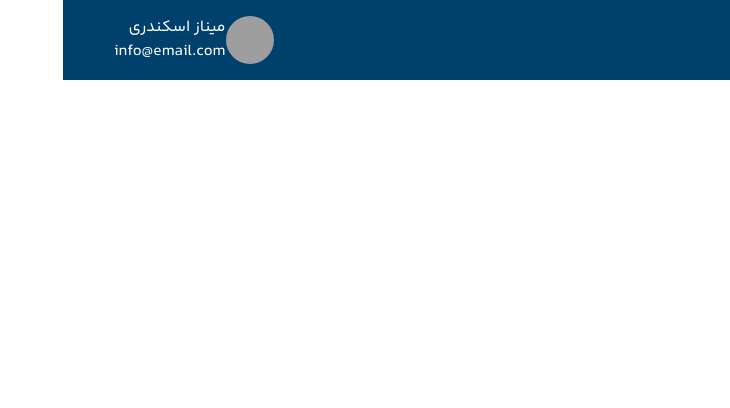
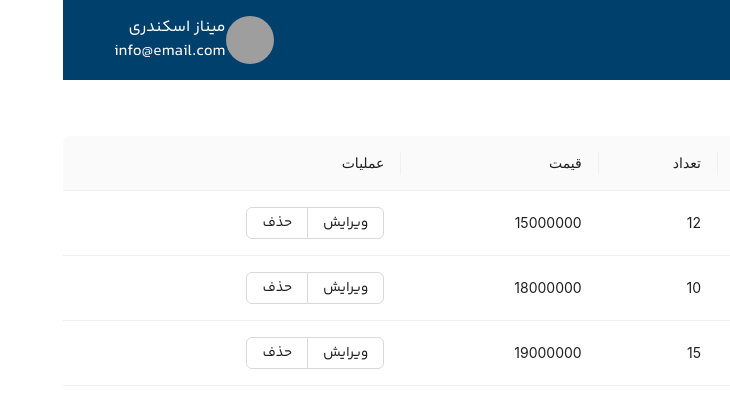
Before and after one commit to javadboroji/react-dashboard, a React (Vite) app in the folder vite-number-conversion/: page /product in a window 1280 px wide. Shown: the top 408 px of the page, without its empty margins (550-1280 px from the left). Built offline with nearby package versions, Linux system fonts and the light colour scheme.

Commit message:
add custom Modal

```diff
--- a/vite-number-conversion/src/Components/Forms/FormText.tsx
+++ b/vite-number-conversion/src/Components/Forms/FormText.tsx
@@ -3,13 +3,15 @@ import { Input } from 'antd';
 
 type fromTextType={
     placeholder:string,
-    defaultValue:string
+    defaultValue?:string|number,
+    type?:string,
+    style?:string
 }
 function FormText(props:fromTextType) {
-    const {placeholder,defaultValue}=props
+    const {placeholder,defaultValue, type, style}=props
   return (
     <>
-        <Input placeholder={placeholder } defaultValue={defaultValue}/>
+        <Input placeholder={placeholder } defaultValue={defaultValue} type={type}  className={style}/>
     </>
   )
 }
--- a/vite-number-conversion/src/Components/Forms/Forms.tsx
+++ b/vite-number-conversion/src/Components/Forms/Forms.tsx
@@ -6,27 +6,25 @@ import FormDate from './FormDate';
 type formsPropsType = {
     fieldType: string,
     placeholder:string,
-    defaultValue?   :string
+    defaultValue?:string
 }
 function Forms(props: formsPropsType) {
     const { fieldType } = props;
 
-    switch (fieldType) {
-        case "text":
-            <FormText placeholder={"متن"} defaultValue=""/>
-            break;
-        case "select":
-            <FormSelect />
-            break;
-        case "date":
-            <FormDate />
-            break;
-        default:
-            break;
-    }
-    return (
-        <div>Forms</div>
-    )
+    // switch (fieldType) {
+    //     case "text":
+    //         <FormText />
+    //         break;
+    //     case "select":
+    //         <FormSelect />
+    //         break;
+    //     case "date":
+    //         <FormDate />
+    //         break;
+    //     default:
+    //         break;
+    // }
+   return<></>
 }
 
 export default Forms
--- /dev/null
+++ b/vite-number-conversion/src/Components/LocalComponents/CusGrid.tsx
@@ -0,0 +1,117 @@
+import React, { useEffect, useState } from 'react'
+import { Col, Row, Space, Table, Tag } from 'antd';
+import type { TableProps } from 'antd';
+import Buttons from '../Buttons/Buttons';
+import { Button } from 'antd/es/radio';
+import CusModal from './CusModal';
+import Forms from '../Forms/Forms';
+import FormText from '../Forms/FormText';
+
+interface DataType {
+  key: string;
+  name: string;
+  category: string;
+  count: number | any;
+  price: number | any;
+}
+function CusGrid() {
+  //modal state
+  const [open, setOpen] = useState(false);
+  const [rowSelect, setRowSelect] = useState<DataType>({
+    key: "",
+    name: "",
+    category: "",
+    count: null,
+    price: null
+  });
+
+  const columns: TableProps<DataType>['columns'] = [
+    {
+      title: 'نام',
+      dataIndex: 'name',
+      key: 'name',
+    },
+    {
+      title: 'دسته بندی',
+      dataIndex: 'category',
+      key: 'category',
+    },
+    {
+      title: 'تعداد',
+      dataIndex: 'count',
+      key: 'count',
+    },
+    {
+      title: 'قیمت',
+      key: 'price',
+      dataIndex: 'price',
+
+    },
+    {
+      title: 'عملیات',
+      key: 'action',
+      dataIndex: 'action  ',
+      render: () => (
+        <>
+          <Button type-btn="edit" onClick={() => setOpen(true)}> ویرایش</Button>
+          <Button type-btn="delete"> حذف</Button>
+        </>
+      )
+    },
+
+  ];
+
+  const data: DataType[] = [
+    {
+      key: '1',
+      name: 'محصول',
+      category: 'لباس',
+      count: 12,
+      price: 15000000,
+    },
+    {
+      key: '2',
+      name: '2محصول',
+      category: 'لباس',
+      count: 10,
+      price: 18000000,
+    },
+    {
+      key: '3',
+      name: '3محصول',
+      category: 'لباس',
+      count: 15,
+      price: 19000000,
+    },
+
+  ];
+
+  const GridContent = () => {
+    console.log(rowSelect);
+    return (
+      <div className='flex w-full'>
+        <Row gutter={3} className='w-full'>
+          <Col xl={12}> <FormText placeholder='نام محصول' defaultValue={rowSelect.name} key={'productName'} style={"p-3 mb-3"} /></Col>
+          <Col xl={12}> <FormText placeholder='تعداد' type='number' defaultValue={rowSelect.count} key={'count'} style={"p-3 mb-3"} /></Col>
+          <Col xl={12}>   <FormText placeholder='قیمت' type='number' defaultValue={rowSelect.price} key={'price'} style={"p-3 mb-3"} /></Col>
+        </Row>
+
+
+      </div>
+    )
+  }
+
+
+  useEffect(() => {
+    console.log(rowSelect);
+
+  }, [rowSelect])
+
+  return (
+    <div><Table columns={columns} dataSource={data} onRow={(record, index) => { return { onClick: (event) => setRowSelect(record) } }} />
+      <CusModal open={open} setOpen={setOpen} data={<GridContent />} />
+    </div>
+  )
+}
+
+export default CusGrid;
--- /dev/null
+++ b/vite-number-conversion/src/Components/LocalComponents/CusModal.tsx
@@ -0,0 +1,41 @@
+import React, { useState } from "react";
+import { Modal } from "antd";
+
+type modalType = {
+  open: boolean,
+  setOpen: React.Dispatch<React.SetStateAction<boolean>>;
+  data: JSX.Element
+}
+function CusModal({ open, setOpen, data }: modalType) {
+
+  const [confirmLoading, setConfirmLoading] = useState(false);
+
+  const handleOk = () => {
+    setConfirmLoading(true);
+    setTimeout(() => {
+      setOpen(false);
+      setConfirmLoading(false);
+    }, 2000);
+  };
+
+  const handleCancel = () => {
+    setOpen(false);
+  };
+  return (
+    <>
+
+      <Modal
+        title="Title"
+        open={open}
+        onOk={handleOk}
+        confirmLoading={confirmLoading}
+        onCancel={handleCancel}
+        width={"70rem"}
+      >
+        {data}
+      </Modal>
+    </>
+  );
+}
+
+export default CusModal;
--- /dev/null
+++ b/vite-number-conversion/src/Components/LocalComponents/CusModalContent.tsx
@@ -0,0 +1,10 @@
+import React from 'react'
+
+type contentPropsType={}
+function CusModalContent( ) {
+  return (
+    <div>{}</div>
+  )
+}
+
+export default CusModalContent
--- a/vite-number-conversion/src/Pages/Product/Product.tsx
+++ b/vite-number-conversion/src/Pages/Product/Product.tsx
@@ -1,9 +1,11 @@
 import React from 'react'
+import CusGrid from '../../Components/LocalComponents/CusGrid'
 
 function Product() {
   return (
-    <div className='flex flex-1'>
+    <div className='flex flex-col flex-1'>
       <h1>Product</h1>
+      <CusGrid/>
     </div>
   )
 }
```
